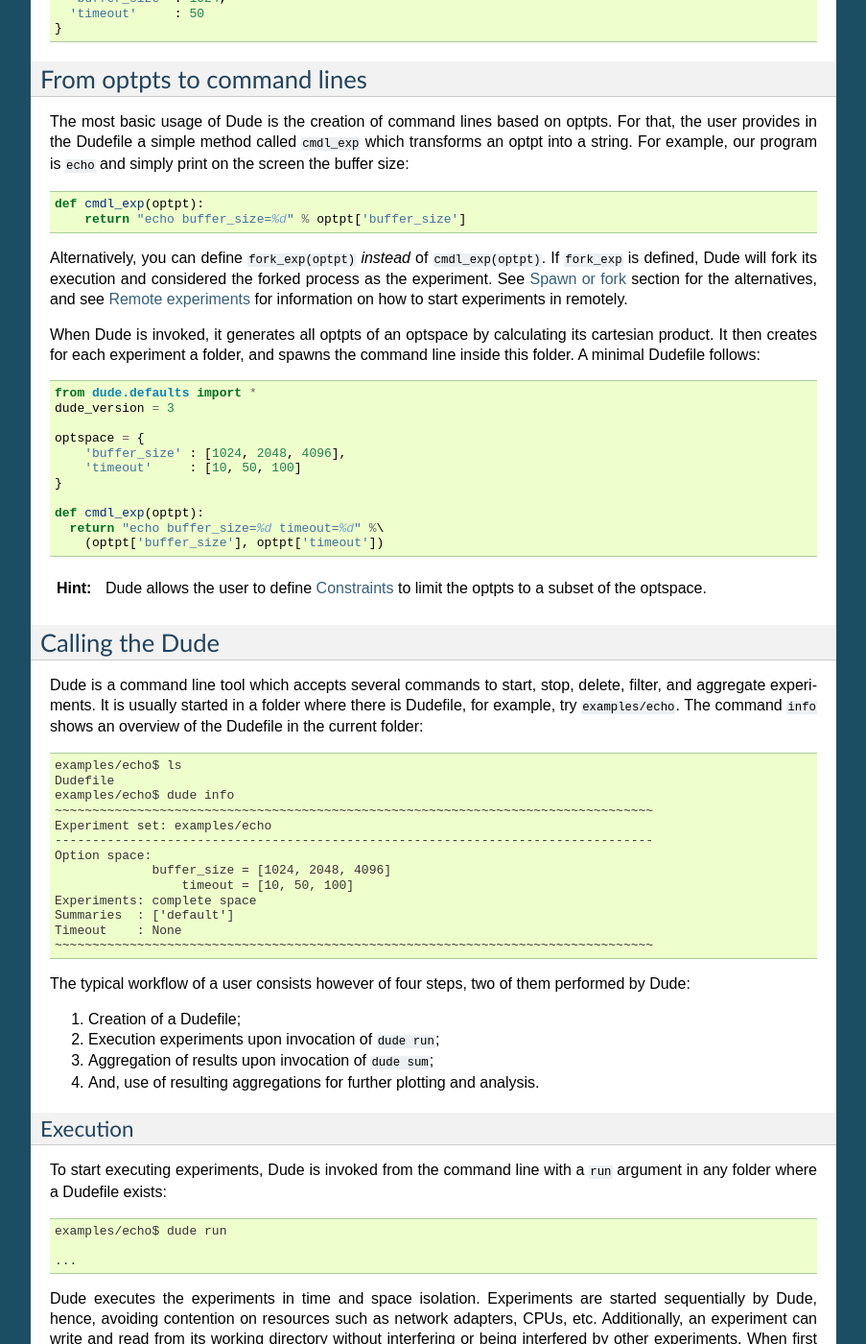
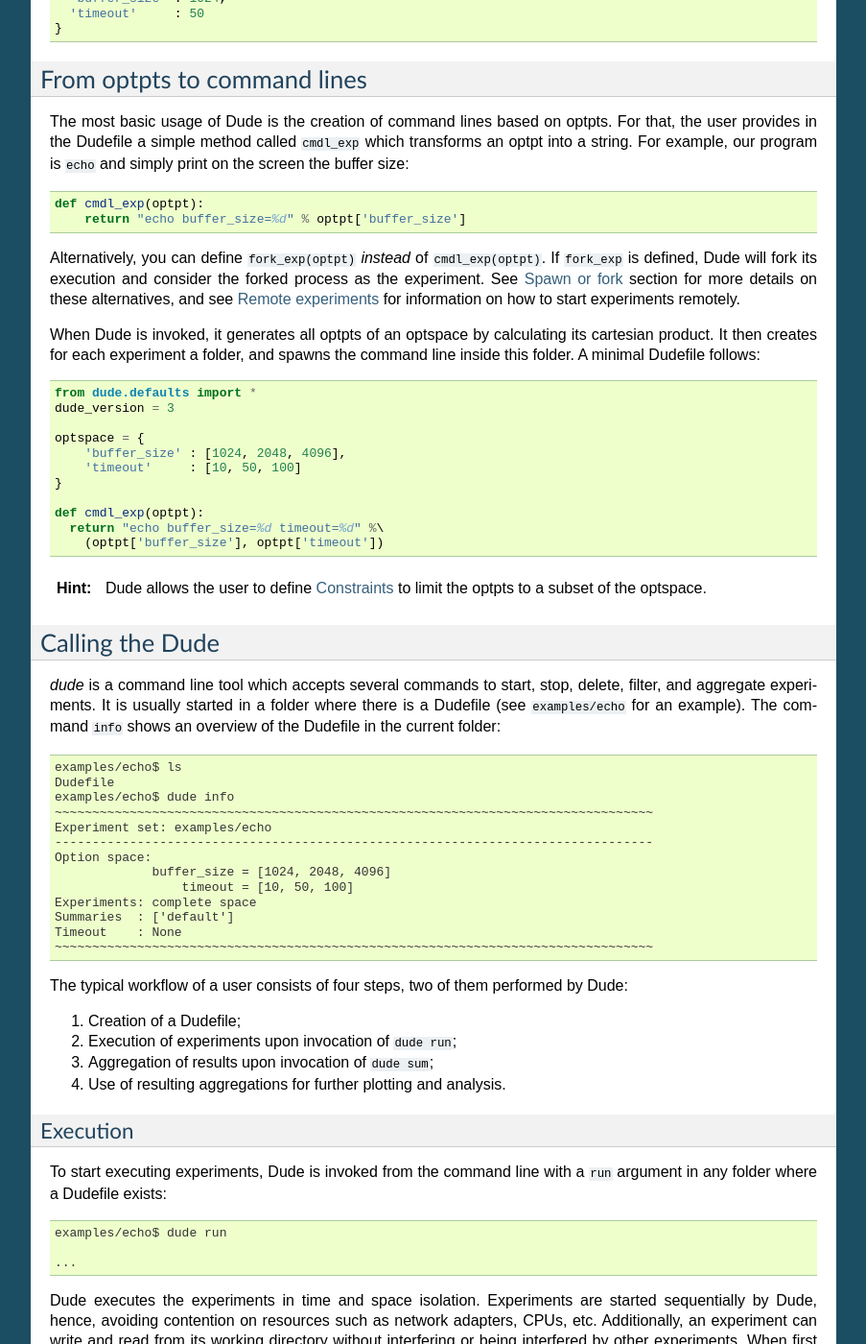
Before and after one commit to db7/dude, a Sphinx documentation site: the page built from doc/intro.rst, in a window 1280 px wide and 1400 px high, scrolled down 507 px. Shown: the whole window at 96% size, without its empty margins (198-1101 px from the left). Built offline with Sphinx 7.4.7, drawn with Linux system fonts in a browser that asks for light colours.

Commit message:
fixing some doc typos

```diff
--- a/doc/intro.rst
+++ b/doc/intro.rst
@@ -35,7 +35,7 @@ For example, our program is ``echo`` and simply print on the screen the buffer s
     def cmdl_exp(optpt):
     	return "echo buffer_size=%d" % optpt['buffer_size']
 
-Alternatively, you can define ``fork_exp(optpt)`` *instead* of ``cmdl_exp(optpt)``. If ``fork_exp`` is defined, Dude will fork its execution and considered the forked process as the experiment. See :ref:`spawn_or_fork` section for the alternatives, and see :ref:`remote_experiments` for information on how to start experiments in remotely.
+Alternatively, you can define ``fork_exp(optpt)`` *instead* of ``cmdl_exp(optpt)``. If ``fork_exp`` is defined, Dude will fork its execution and consider the forked process as the experiment. See :ref:`spawn_or_fork` section for more details on these alternatives, and see :ref:`remote_experiments` for information on how to start experiments remotely.
 
 When Dude is invoked, it generates all optpts of an optspace by calculating its cartesian product.
 It then creates for each experiment a folder, and spawns the command line inside this folder.
@@ -59,8 +59,8 @@ A minimal Dudefile follows::
 Calling the Dude
 ----------------
 
-Dude is a command line tool which accepts several commands to start, stop, delete, filter, and aggregate experiments.
-It is usually started in a folder where there is Dudefile, for example, try ``examples/echo``.
+`dude` is a command line tool which accepts several commands to start, stop, delete, filter, and aggregate experiments.
+It is usually started in a folder where there is a Dudefile (see ``examples/echo`` for an example).
 The command ``info`` shows an overview of the Dudefile in the current folder:
 
 .. code-block:: console
@@ -83,12 +83,12 @@ The command ``info`` shows an overview of the Dudefile in the current folder:
 
 
 
-The typical workflow of a user consists however of four steps, two of them performed by Dude:
+The typical workflow of a user consists of four steps, two of them performed by Dude:
 
 1. Creation of a Dudefile;
-2. Execution experiments upon invocation of ``dude run``;
+2. Execution of experiments upon invocation of ``dude run``;
 3. Aggregation of results upon invocation of ``dude sum``;
-4. And, use of resulting aggregations for further plotting and analysis.
+4. Use of resulting aggregations for further plotting and analysis.
 
 
 Execution
```
